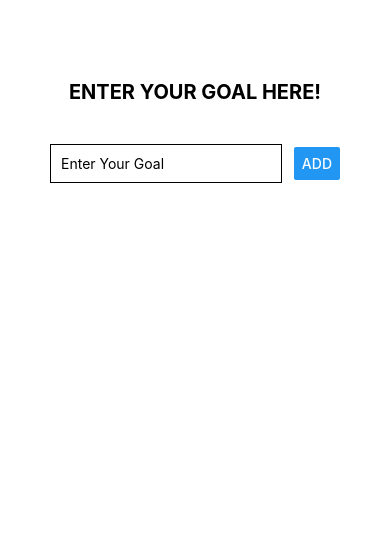
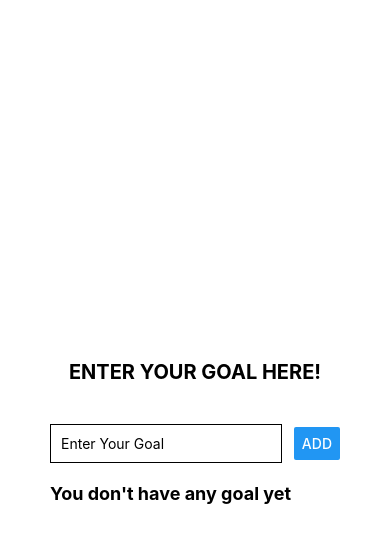
Before and after one commit to femmyte/goal-creation-app, a React Native app: screen / in a window 390 px wide. Shown: the top 542 px of the page. Built offline with nearby package versions, Linux system fonts and the light colour scheme.

Commit message:
feat: delete list item when pressesd

```diff
--- a/App.js
+++ b/App.js
@@ -25,23 +25,38 @@ export default function App() {
 
   const [contents, setContents] = useState([])
   const handleAdd = ([goal, setGoal]) => {
-    let newContent = { goal, formattedTime, seconds }
+    let newContent = { goal, formattedTime, id: seconds }
     setContents((prevState) => [...prevState, newContent])
     setGoal('')
   }
+  const handleDelete = (id) => {
+    const newContent = contents.filter((content) => {
+      if (id != content.id) {
+        return content
+      }
+    })
+    setContents(newContent)
+  }
+
   return (
     <View style={styles.container}>
       <Text style={styles.head}>ENTER YOUR GOAL HERE!</Text>
       <GoalInput onAddGoal={handleAdd} />
+      {contents.length < 1 ? (
+        <Text style={styles.info}>You don't have any goal yet</Text>
+      ) : (
         <FlatList
           data={contents}
           renderItem={(itemData) => (
             <GoalList
               goal={itemData.item.goal}
               time={itemData.item.formattedTime}
+              id={itemData.item.id}
+              onDelete={handleDelete}
             />
           )}
         />
+      )}
       {/* <ScrollView>
         {contents &&
           contents.map((content) => {
@@ -70,4 +85,9 @@ const styles = StyleSheet.create({
     fontSize: 20,
     fontWeight: 'bold',
   },
+  info: {
+    marginVertical: 10,
+    fontSize: 18,
+    fontWeight: 'bold',
+  },
 })
--- a/components/GoalList.js
+++ b/components/GoalList.js
@@ -1,11 +1,21 @@
-import React from 'react'
-import { View, StyleSheet, Text } from 'react-native'
-const GoalList = ({ goal, time, id }) => {
+import React, { useState } from 'react'
+import {
+  View,
+  StyleSheet,
+  Text,
+  TouchableOpacity,
+  TouchableHighlight,
+} from 'react-native'
+const GoalList = ({ goal, time, id, onDelete }) => {
+  const [deleteGoal, setDeleteGoal] = useState(false)
   return (
-    <View style={styles.listItem} key={id}>
-      <Text>{goal}</Text>
-      <Text>{time}</Text>
-    </View>
+    <TouchableOpacity underlayColor='#ccc' onPress={onDelete.bind(this, id)}>
+      <View style={styles.listItem} key={id}>
+        <Text>{goal}</Text>
+        <Text>{time}</Text>
+        {/* <Text>hello</Text> */}
+      </View>
+    </TouchableOpacity>
   )
 }
 
@@ -17,5 +27,8 @@ const styles = StyleSheet.create({
     backgroundColor: 'rgba(200, 200, 200, 0.7)',
     padding: 10,
   },
+  btn: {
+    backgroundColor: 'transparent',
+  },
 })
 export default GoalList
```
Lines whose indentation alone changed are shown as unchanged.
